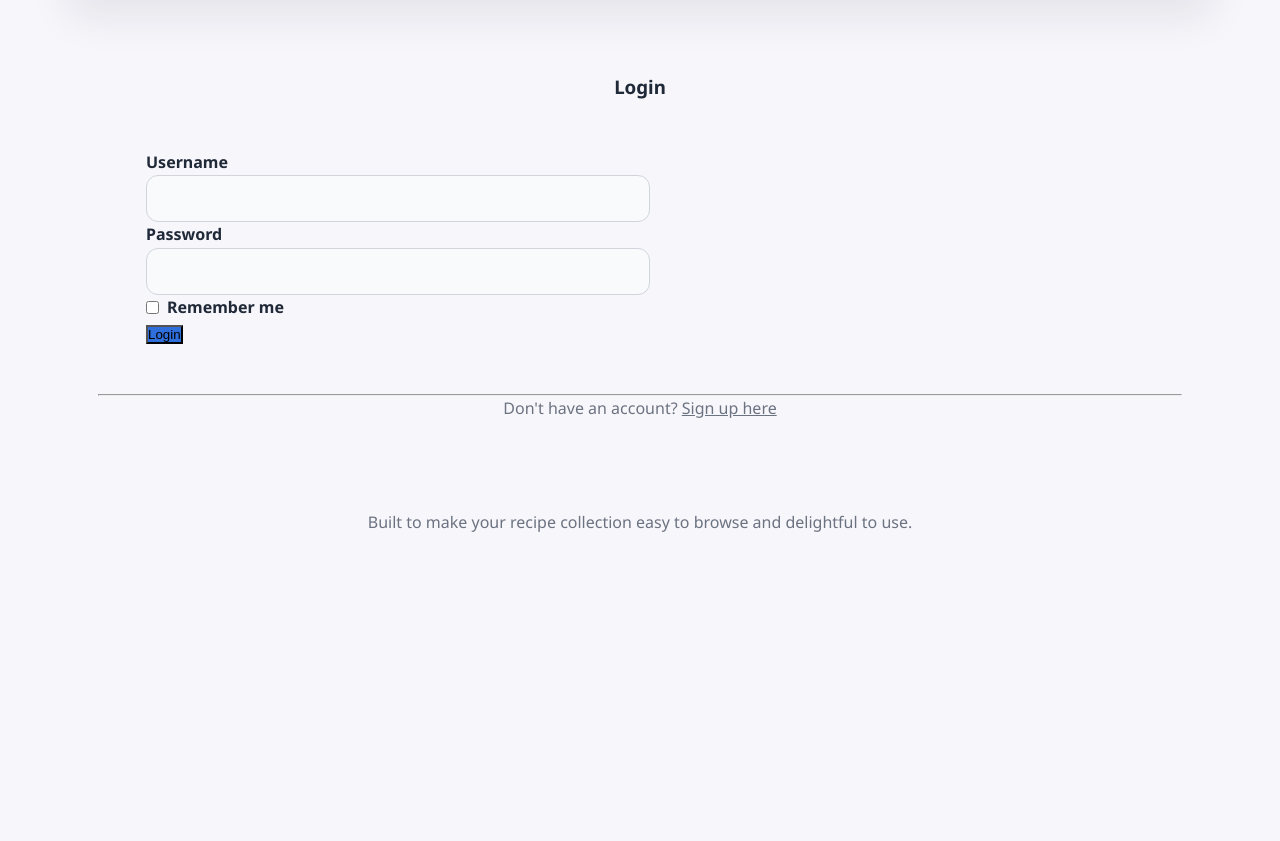
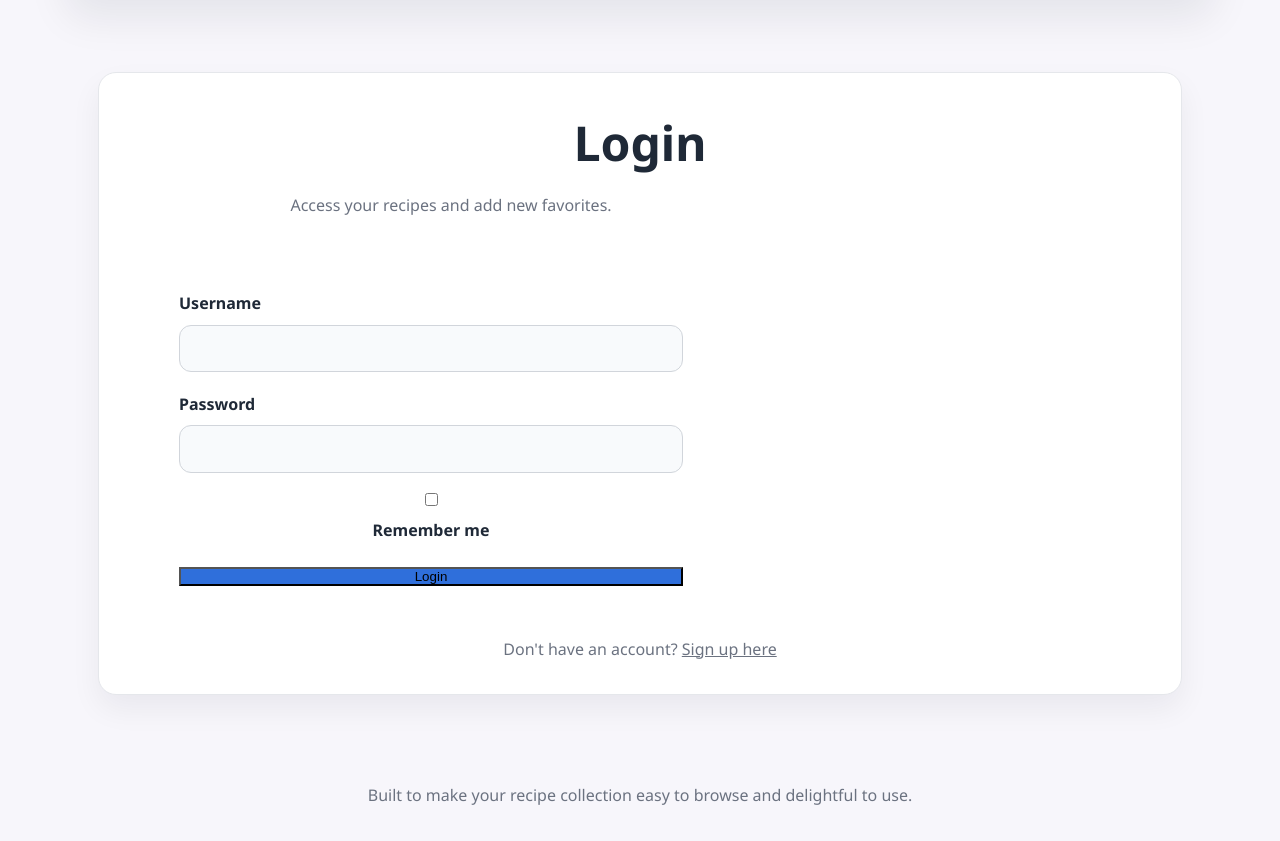
Before and after one commit to Aaronnnpf/recipe-app, a Django app: page / in a window 1280 px wide. Shown: the part 180-1021 px from the top of the page. Before the commit the page ends 712 px from the top, so only its background shows below. Run offline with Django 4.2, Linux system fonts and the light colour scheme.

Commit message:
Ulogin page layout

```diff
--- a/recipe_app/templates/registration/login.html
+++ b/recipe_app/templates/registration/login.html
@@ -1,39 +1,40 @@
 {% extends 'recipes/base.html' %}
 
+{% block title %}Login{% endblock %}
+
 {% block content %}
-<div class="row justify-content-center">
-    <div class="col-md-5">
-        <div class="card">
-            <div class="card-body">
-                <h3 class="card-title text-center mb-4">Login</h3>
+<div class="auth-shell">
+    <div class="auth-card card">
+        <h1>Login</h1>
+        <p class="subtitle">Access your recipes and add new favorites.</p>
+
         <form method="post">
             {% csrf_token %}
             {% if error %}
                 <div class="alert alert-danger" role="alert">{{ error }}</div>
             {% endif %}
-                    <div class="mb-3">
-                        <label for="username" class="form-label">Username</label>
+
+            <div class="form-group">
+                <label for="username">Username</label>
                 <input type="text" class="form-control" id="username" name="username" autocomplete="username" required>
             </div>
-                    <div class="mb-3">
-                        <label for="password" class="form-label">Password</label>
+
+            <div class="form-group">
+                <label for="password">Password</label>
                 <input type="password" class="form-control" id="password" name="password" autocomplete="current-password" required>
             </div>
-                    <div class="mb-3">
-                        <div style="display: flex; align-items: center;">
+
+            <div class="form-group form-checkbox">
                 <input type="checkbox" id="remember" name="remember" value="on">
-                            <label for="remember" class="form-label" style="margin-left: 0.5rem; margin-bottom: 0;">Remember me</label>
+                <label for="remember">Remember me</label>
             </div>
-                    </div>
-                    <button type="submit" class="btn btn-primary w-100">Login</button>
+
+            <button type="submit" class="btn btn-primary btn-block">Login</button>
         </form>
 
-                <hr>
         <p class="text-center text-muted">
             Don't have an account? <a href="{% url 'signup' %}">Sign up here</a>
         </p>
     </div>
 </div>
-    </div>
-</div>
 {% endblock %}
```
Lines whose indentation alone changed are shown as unchanged.
